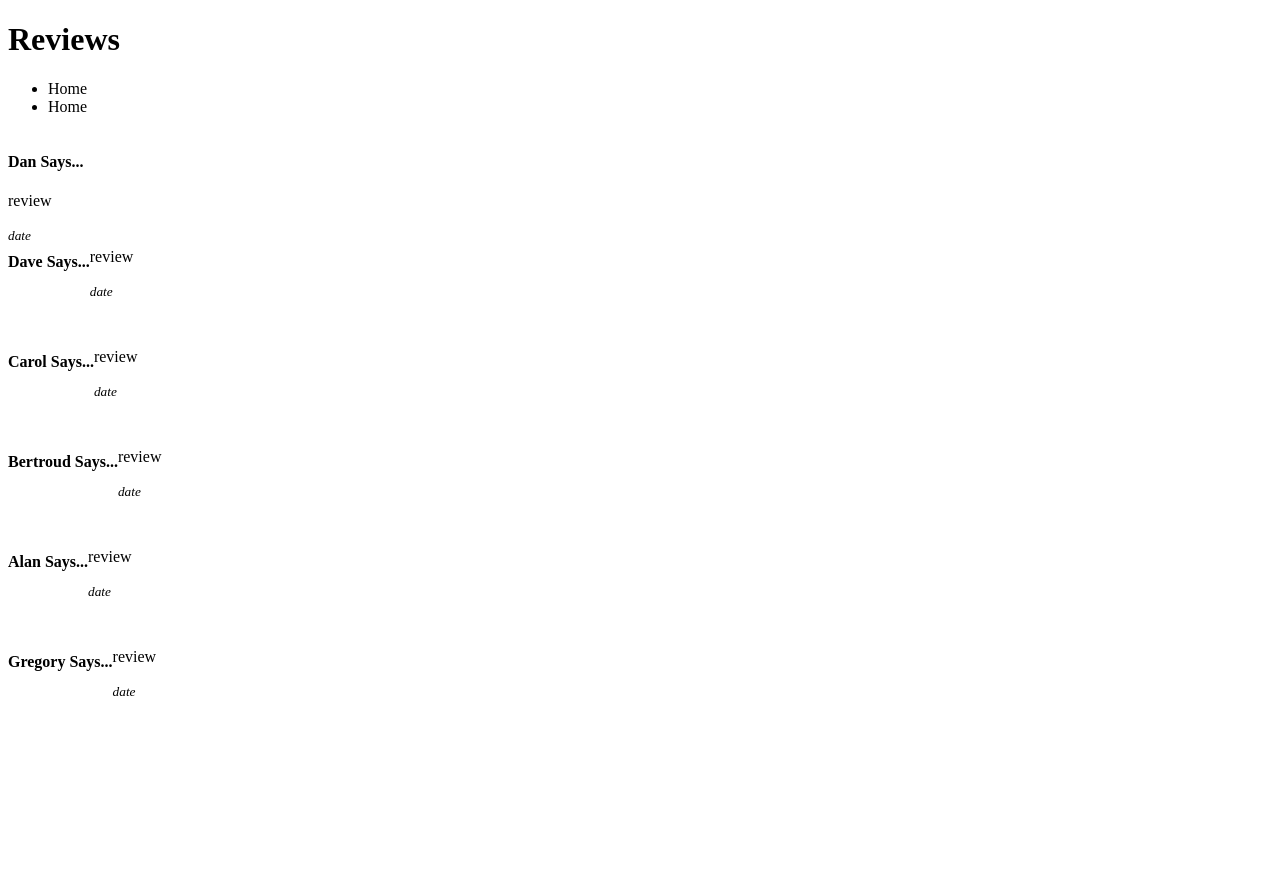
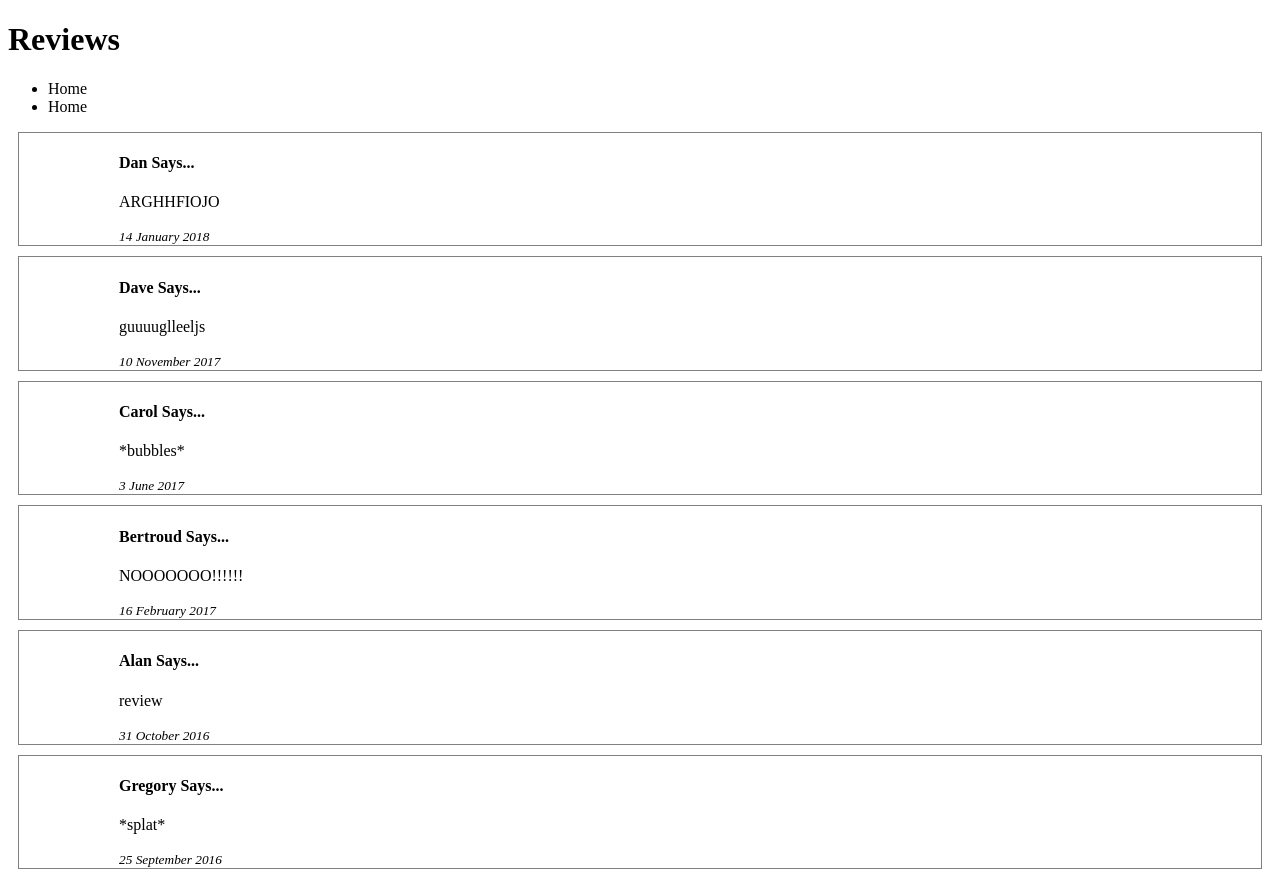
Before and after one commit to ReedBlack/island.death, a plain HTML site: page Reed/reviews.html in a window 1280 px wide. Before the commit the page ends 800 px from the top, so only its background shows below. Drawn offline with Linux system fonts and the light colour scheme.

Commit message:
update 12:07

```diff
--- a/Reed/reviews.html
+++ b/Reed/reviews.html
@@ -16,57 +16,59 @@
     </header>
     <main>
       <div class="review-box">
-        <div class="user-image 1">
+        <div class="user-image one">
+        </div>
         <div class="dead-review">
           <h4>Dan Says...</h4>
-          <p>review</p>
-          <small><em>date</em></small>
+          <p>ARGHHFIOJO</p>
+          <small><em>14 January 2018</em></small>
         </div>
+
+      </div>
+      <div class="review-box">
+        <div class="user-image two">
+        </div>
+        <div class="dead-review">
+          <h4>Dave Says...</h4>
+          <p>guuuuglleeljs</p>
+          <small><em>10 November 2017</em></small>
+        </div>
+
+      </div>
+      <div class="review-box">
+        <div class="user-image three">
+        </div>
+        <div class="dead-review">
+          <h4>Carol Says...</h4>
+          <p>*bubbles*</p>
+          <small><em>3 June 2017</em></small>
         </div>
       </div>
       <div class="review-box">
-        <h4>Dave Says...</h4>
-        <div class="user-image 2">
+        <div class="user-image four">
+        </div>
         <div class="dead-review">
-          <p>review</p>
-          <small><em>date</em></small>
-        </div>
+          <h4>Bertroud Says...</h4>
+          <p>NOOOOOOO!!!!!!</p>
+          <small><em>16 February 2017</em></small>
         </div>
       </div>
       <div class="review-box">
-        <h4>Carol Says...</h4>
-        <div class="user-image 3">
+        <div class="user-image five">
+        </div>
         <div class="dead-review">
+          <h4>Alan Says...</h4>
           <p>review</p>
-          <small><em>date</em></small>
-        </div>
+          <small><em>31 October 2016</em></small>
         </div>
       </div>
       <div class="review-box">
-        <h4>Bertroud Says...</h4>
-        <div class="user-image 4">
+        <div class="user-image six">
+        </div>
         <div class="dead-review">
-          <p>review</p>
-          <small><em>date</em></small>
-        </div>
-        </div>
-      </div>
-      <div class="review-box">
-        <h4>Alan Says...</h4>
-        <div class="user-image 5">
-        <div class="dead-review">
-          <p>review</p>
-          <small><em>date</em></small>
-        </div>
-        </div>
-      </div>
-      <div class="review-box">
-        <h4>Gregory Says...</h4>
-        <div class="user-image 6">
-        <div class="dead-review">
-          <p>review</p>
-          <small><em>date</em></small>
-        </div>
+          <h4>Gregory Says...</h4>
+          <p>*splat*</p>
+          <small><em>25 September 2016</em></small>
         </div>
       </div>
     </main>
--- a/Reed/styles.css
+++ b/Reed/styles.css
@@ -7,5 +7,31 @@
 .review-box {
   display: flex;
   flex-direction:row;
+  border: 1px solid grey;
+  margin:10px;
+}
 
+.one {
+image: src("./images/jungleSkeleton.jpg");
+background-size: cover;
 }
+
+.two {
+image: src("images/sand skeleton 1.jpg");
+background-size: cover;
+}
+
+.three {
+image: src("/images/underWaterSkull.jpg");
+background-size: cover;
+}
+
+.four {
+image: src("sandskeleton2.jpg");
+background-size: cover;
+}
+
+.six {
+background-image: src("skeletonUnderWater.jpg");
+background-size: cover;
+}
```
Also changed, not shown: Reed/index.html (+11 -0 lines), Reed/images/abandonedResort.jpg (added), Reed/images/abandonedResort2.jpg (added), Reed/images/angry tribe.jpeg (added), Reed/images/beachBonfire.jpg (added), Reed/images/beachResort.jpg (added), Reed/images/beachResort2.jpeg (added), Reed/images/happyPeople1.jpeg (added), Reed/images/jungleSkeleton.jpg (added), Reed/images/jungleSkeleton2.jpg (added), Reed/images/prettyIsland1.jpg (added), Reed/images/sand skeleton 1.jpg (added), Reed/images/sandskeleton2.jpg (added), Reed/images/sharkAttack.jpg (added), 3 more files.
